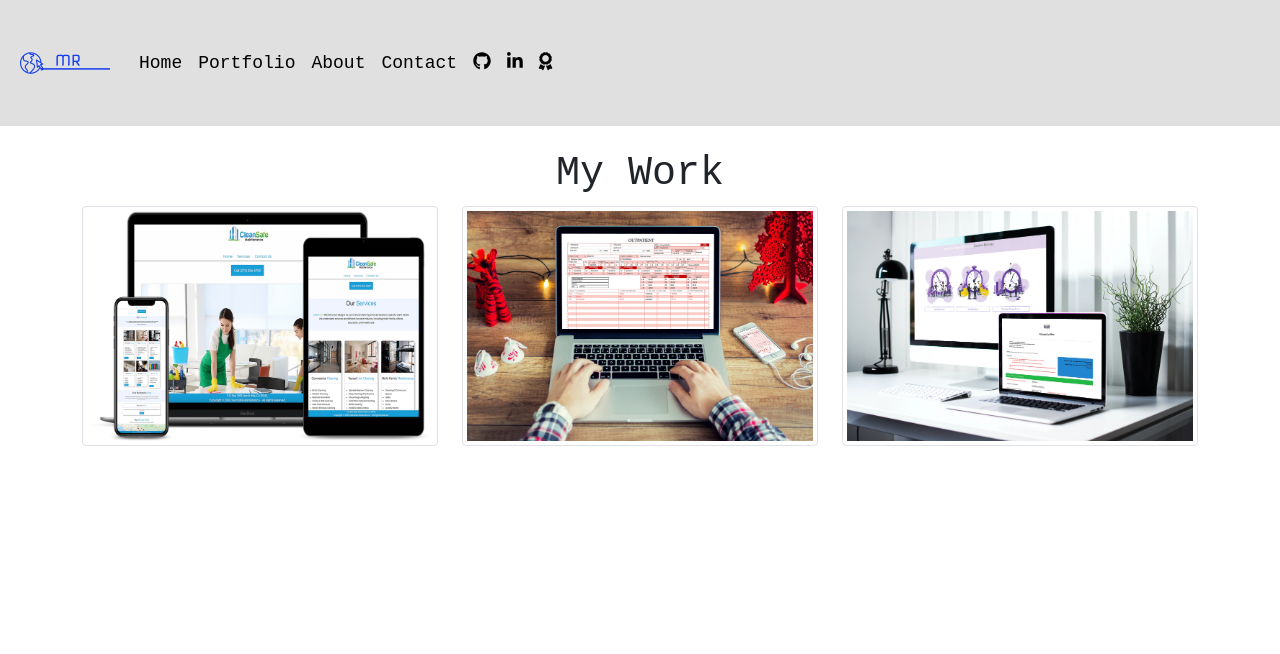
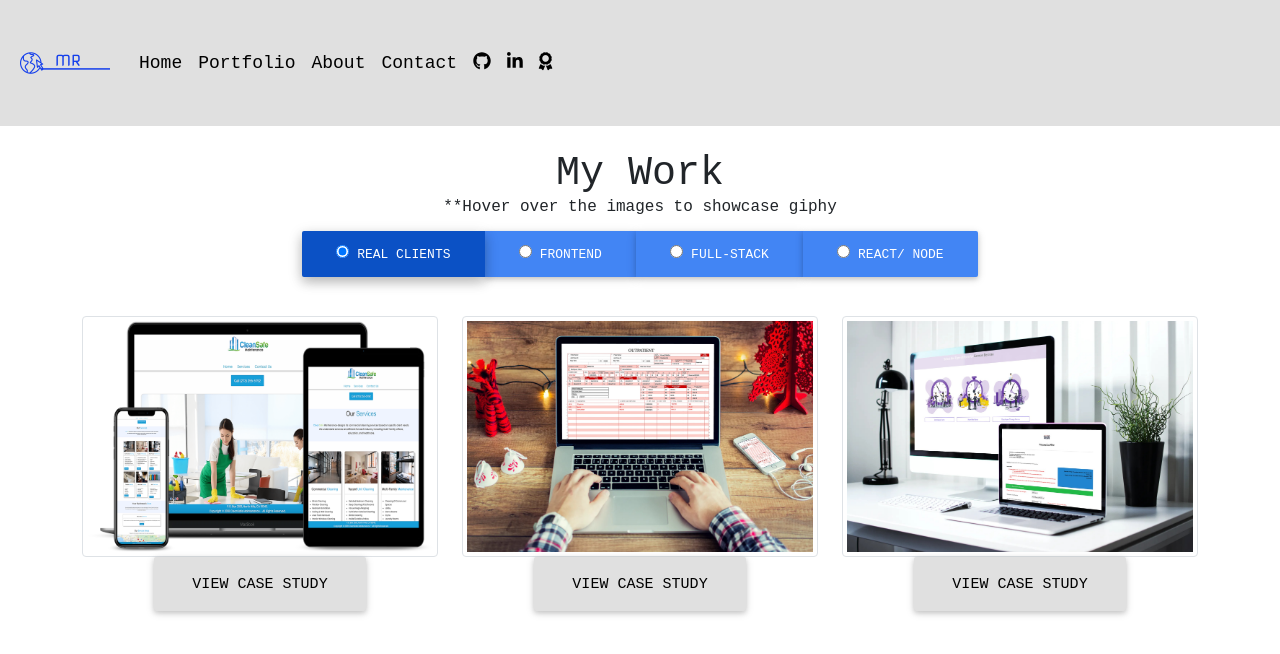
Before and after one commit to MikelTafalla/mikelrv, a React (Create React App) app: page /portfolio in a window 1280 px wide. Shown: the top 654 px of the page. Built offline with nearby package versions, Linux system fonts and the light colour scheme.

Commit message:
adds filters to portfolio gallery

```diff
--- a/src/components/portfolio.css
+++ b/src/components/portfolio.css
@@ -8,11 +8,16 @@ img {
 }
 .zoom {
     transition: transform .2s; /* Animation */
-    /* width: 200px;
-    height: 200px;
-    margin: 0 auto; */
+    margin-top: 7%;;
+    /* margin-bottom: 10%; */
   }
 
   .zoom:hover {
     transform: scale(1.3); /* (150% zoom - Note: if the zoom is too large, it will go outside of the viewport) */
   }
+  h6 {
+    text-align: center;
+  }
+  .buttons {
+    margin-bottom: 10%;
+  }
--- a/src/components/portfolio.js
+++ b/src/components/portfolio.js
@@ -6,39 +6,116 @@ import Projects from "./projects.json"
 
 const Portfolio = () => {
     const [shown, setShown] = useState(false);
-    const [name, setName] = useState("")
+    const [name, setName] = useState("");
+    const [projectType, setProjectType] = useState("");
 
-    // const handleMouseOver = (event) => {
-    //     setName(event.target.alt);
-    //     console.log(name)
-    //   };
+    const handleClick = (event) => {
+        setProjectType(event.target.value);
+      };
+    // Creates gallery through conditional rendering
+    let gallery;
+    if (projectType === "" || projectType === "client") {
+        gallery =
+        <div className="row text-center text-lg-left">
+            {Projects.map(project => (
+                <div className="col-lg-4 col-md-6 col-sm-6 " key={project.name} data-info={project.name}>
+
+                    {shown && name === project.name ?
+                        <img className="img-fluid img-thumbnail zoom buttons" src={require(`../assets/giphy/${project.gif}`).default} onMouseLeave={() => {setShown(false); setName("")}} alt={project.name} />
+                        :
+                        <img className="img-fluid img-thumbnail zoom" src={require(`../assets/projects/${project.path}`).default} alt={project.name} onMouseEnter={() => {setShown(true); setName(project.name)}}
+                        />
+                    }
+                    <button className="btn btn-light btn-lg btn-block">View Case Study</button>
+
+                </div>
+            ))}
+
+        </div>
+    } else if (projectType === "frontend"){
+        gallery =
+        <div className="row text-center text-lg-left">
+            {Projects.filter(project => project.type.includes("frontend")).map(display => (
+                <div className="col-lg-4 col-md-6 col-sm-6 " key={display.name} data-info={display.name}>
+
+                    {shown && name === display.name ?
+                        <img className="img-fluid img-thumbnail zoom buttons" src={require(`../assets/giphy/${display.gif}`).default} onMouseLeave={() => {setShown(false); setName("")}} alt={display.name} />
+                        :
+                        <img className="img-fluid img-thumbnail zoom" src={require(`../assets/projects/${display.path}`).default} alt={display.name} onMouseEnter={() => {setShown(true); setName(display.name)}}
+                        />
+                    }
+                    <button className="btn btn-light btn-lg btn-block">View Case Study</button>
+
+                </div>
+            ))}
+
+        </div>
+    } else if (projectType === "fs"){
+        gallery =
+        <div className="row text-center text-lg-left">
+            {Projects.filter(project => project.type.includes("fs")).map(display => (
+                <div className="col-lg-4 col-md-6 col-sm-6 " key={display.name} data-info={display.name}>
+
+                    {shown && name === display.name ?
+                        <img className="img-fluid img-thumbnail zoom buttons" src={require(`../assets/giphy/${display.gif}`).default} onMouseLeave={() => {setShown(false); setName("")}} alt={display.name} />
+                        :
+                        <img className="img-fluid img-thumbnail zoom" src={require(`../assets/projects/${display.path}`).default} alt={display.name} onMouseEnter={() => {setShown(true); setName(display.name)}}
+                        />
+                    }
+                    <button className="btn btn-light btn-lg btn-block">View Case Study</button>
+
+                </div>
+            ))}
+
+        </div>
+    } else if (projectType === "react"){
+        gallery =
+        <div className="row text-center text-lg-left">
+            {Projects.filter(project => project.type.includes("react")).map(display => (
+                <div className="col-lg-4 col-md-6 col-sm-6 " key={display.name} data-info={display.name}>
+
+                    {shown && name === display.name ?
+                        <img className="img-fluid img-thumbnail zoom buttons" src={require(`../assets/giphy/${display.gif}`).default} onMouseLeave={() => {setShown(false); setName("")}} alt={display.name} />
+                        :
+                        <img className="img-fluid img-thumbnail zoom" src={require(`../assets/projects/${display.path}`).default} alt={display.name} onMouseEnter={() => {setShown(true); setName(display.name)}}
+                        />
+                    }
+                    <button className="btn btn-light btn-lg btn-block">View Case Study</button>
+
+                </div>
+            ))}
+
+        </div>
+    }
     return (
         <React.Fragment>
             <section className="wrap">
                 < Navbar />
-                <div className="container">
+                <div className="container text-center">
 
                     <h1 className="font-weight-light text-center text-lg-left mt-4 mb-0">My Work</h1>
-
+                    <h6>**Hover over the images to showcase giphy</h6>
+                        {/* sets filters */}
+                        <div className="btn-group btn-group-toggle flex-wrap" data-toggle="buttons" >
+                            <button className="btn btn-primary active" onClick={handleClick} value="client" >
+                                <input type="radio" name="options" id="option1" autoComplete="off" defaultChecked /> Real Clients
+                            </button>
+                            <button className="btn btn-primary" onClick={handleClick} value="frontend">
+                                <input type="radio" name="options" id="option2" autoComplete="off" /> FrontEnd
+                            </button>
+                            <button className="btn btn-primary" onClick={handleClick} value="fs">
+                                <input type="radio" name="options" id="option3" autoComplete="off" /> Full-Stack
+                            </button>
+                            <button className="btn btn-primary" onClick={handleClick} value="react">
+                                <input type="radio" name="options" id="option4" autoComplete="off" /> React/ Node
+                            </button>
+                        </div>
                     <div className="mt-2 mb-5">
 
-                        <div className="row text-center text-lg-left">
-                            {Projects.map(project => (
-                                <div className="col-lg-4 col-md-6 col-sm-6 zoom" key={project.name} data-info={project.name}>
-
-                                        {shown && name === project.name ?
-                                            <img className="img-fluid img-thumbnail" src={require(`../assets/giphy/${project.gif}`).default} onMouseLeave={() => {setShown(false); setName("")}} alt={project.name} />
-                                            :
-                                            <img className="img-fluid img-thumbnail" src={require(`../assets/projects/${project.path}`).default} alt={project.name} onMouseEnter={() => {setShown(true); setName(project.name)}}
-                                            />
-                                        }
-
-                                </div>
-                            ))}
-
-                        </div>
+                        {gallery}
 
                     </div>
+
                 </div>
             </section>
         </React.Fragment>
--- a/src/components/projects.json
+++ b/src/components/projects.json
@@ -2,16 +2,19 @@
     {
         "name":"Cleansafe",
         "path":"cleansafe1.png",
-        "gif":"cleansafe.gif"
+        "gif":"cleansafe.gif",
+        "type": ["frontend"]
     },
     {
         "name":"ub04",
         "path":"ub04.jpg",
-        "gif":"ub04.gif"
+        "gif":"ub04.gif",
+        "type": ["fs"]
     },
     {
         "name":"Veiramal",
         "path":"veiramal.jpg",
-        "gif":"veiramal.gif"
+        "gif":"veiramal.gif",
+        "type": ["fs", "react"]
     }
 ]
```
Also changed, not shown: 1 other file (tests, documents, lock files or other folders).
